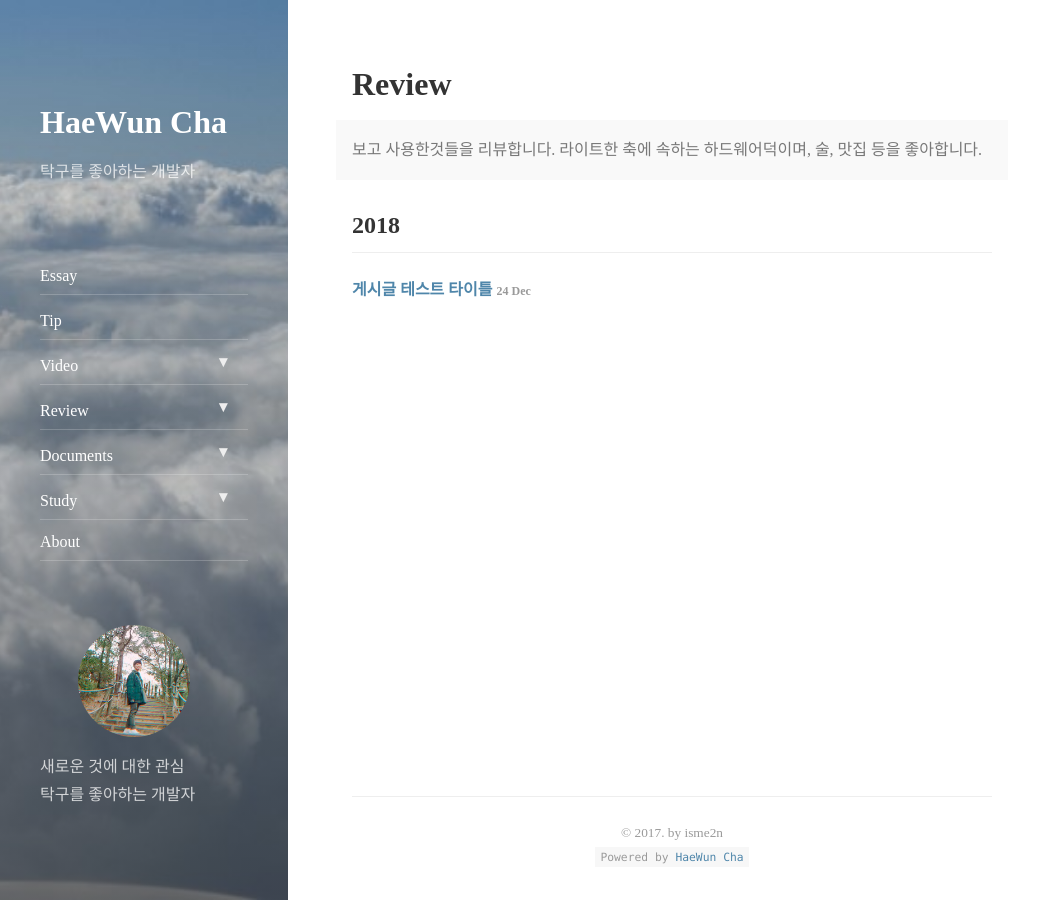
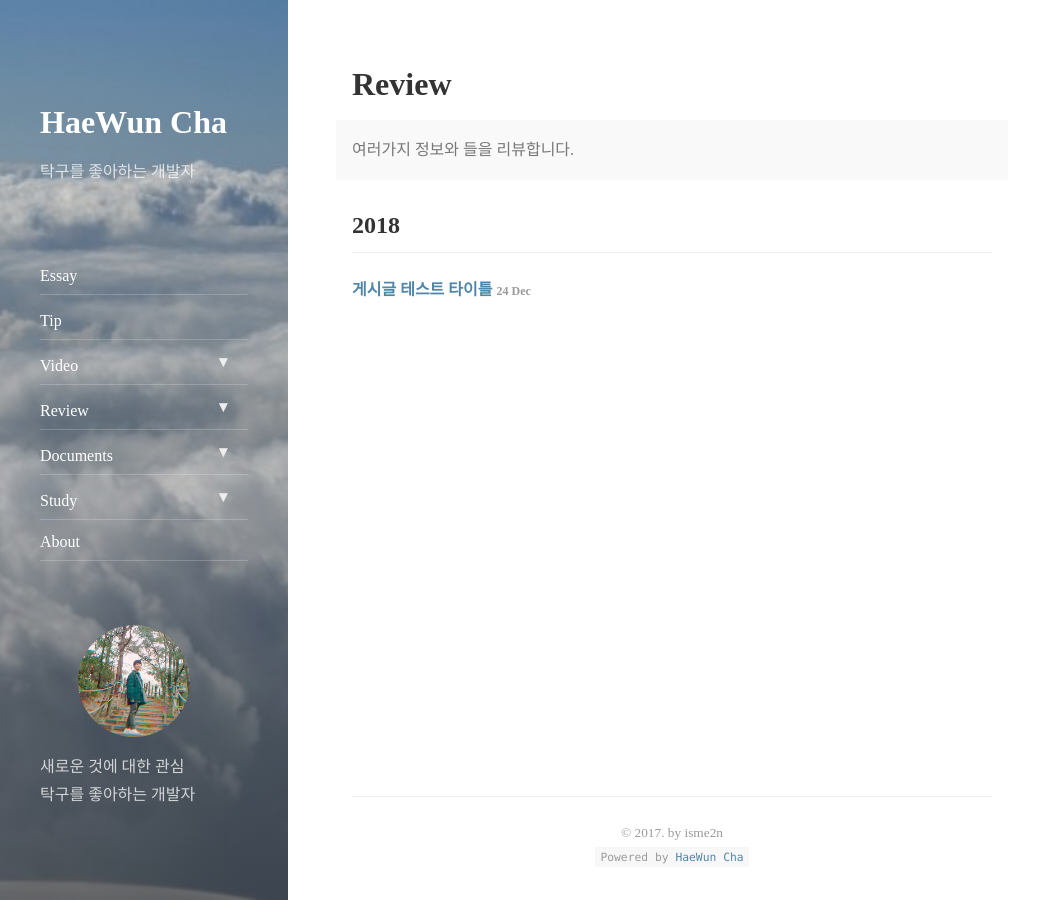
Before and after one commit to chahaun/chahaun.github.io, a Jekyll site: the page built from _featured_categories/review.md, in a window 1280 px wide and 900 px high. Shown: the whole window, without its empty margins (0-1055 px from the left). Built offline with Jekyll 4.4.1, drawn with Linux system fonts in a browser that asks for light colours; nearby versions of some CDN libraries.

Commit message:
Update review.md

```diff
--- a/_featured_categories/review.md
+++ b/_featured_categories/review.md
@@ -6,5 +6,5 @@ menu: true
 submenu: true
 order: 6
 description: >
-  보고 사용한것들을 리뷰합니다. 라이트한 축에 속하는 하드웨어덕이며, 술, 맛집 등을 좋아합니다.
+  여러가지 정보와 들을 리뷰합니다.
 ---
```
